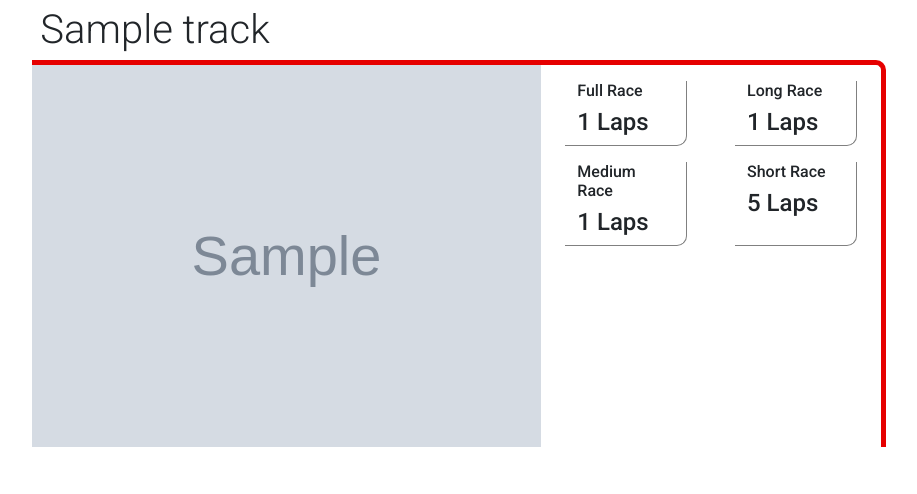
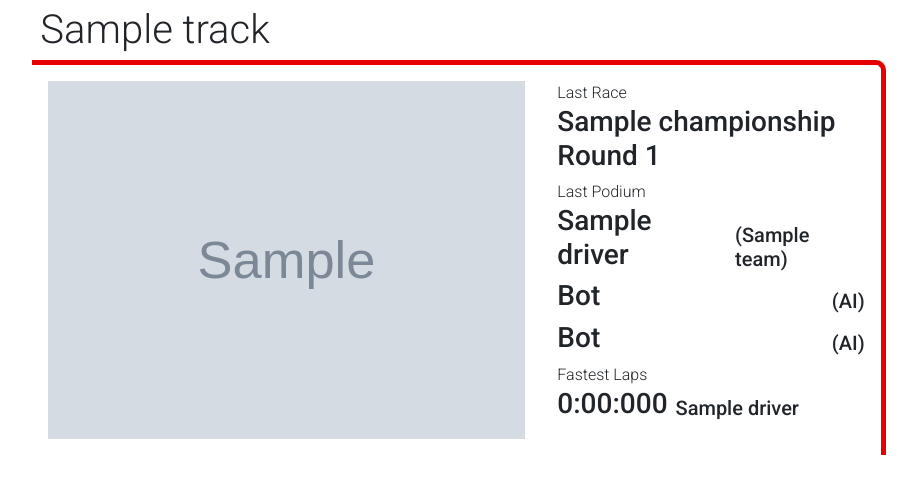
Before and after one commit to Wadu436/formula1-championship, a Django app: page /tracks/1 in a window 1280 px wide. Shown: the part 72-566 px from the top of the page, without its empty margins (181-1098 px from the left). Run offline with Django 3.2, Linux system fonts and the light colour scheme; tables that the repository leaves empty hold one stand-in row (values such as "Sample post"); grey boxes marked "Sample" are stand-in pictures; some libraries are stand-ins or nearby versions.

Commit message:
track detail

```diff
--- a/app/leaderboard/models.py
+++ b/app/leaderboard/models.py
@@ -30,6 +30,9 @@ class Track(models.Model):
 
     def __str__(self):
         return f"{self.location}"
+
+    def fastest_laps(self) -> QuerySet["RaceEntry"]:
+        return RaceEntry.objects.filter(race__track=self).order_by('best_lap_time')
 
 
 class Team(models.Model):
@@ -126,7 +129,7 @@ class Race(models.Model):
     championship = models.ForeignKey(
         Championship, on_delete=models.CASCADE, related_name="races"
     )
-    track = models.ForeignKey(Track, on_delete=models.RESTRICT)
+    track = models.ForeignKey(Track, on_delete=models.RESTRICT, related_name="races")
 
     date_time = models.DateTimeField(blank=True, null=True)
     finished = models.BooleanField(default=False)
@@ -243,6 +246,18 @@ class Race(models.Model):
             case 'F':
                 return track.full_laps
 
+    def podium(self) -> list[Optional["RaceEntry"]]:
+        podium = []
+        for entry in self.race_entries.order_by('finish_position'):
+            while len(podium) < entry.finish_position - 1 and len(podium) < 3:
+                podium.append(None)
+            if len(podium) >= 3:
+                return podium
+            podium.append(entry)
+        while len(podium) < 3:
+            podium.append(None)
+        return podium
+
 class RaceEntry(models.Model):
     race = models.ForeignKey(
         Race, on_delete=models.CASCADE, related_name="race_entries"
--- a/app/leaderboard/templates/leaderboard/track_detail.html
+++ b/app/leaderboard/templates/leaderboard/track_detail.html
@@ -1,49 +1,58 @@
 {% extends "leaderboard/base.html" %}
-
-{% load leaderboard_extras %}
-{% load static %}
-
-{% block head %}
-<link rel="stylesheet" href="{% static 'flags/sprite-hq.css' %}">
-{% endblock %}
-
-{% block title %}Tracks{% endblock %}
-
-{% block content %}
-<div class="d-flex flex-column align-items-center" style="width: 100%;">
+{% load leaderboard_extras %} {% load static %} {% block head %}
+<link rel="stylesheet" href="{% static 'flags/sprite-hq.css' %}" />
+{% endblock %} {% block title %}Tracks{% endblock %} {% block content %}
+<div class="d-flex flex-column align-items-center" style="width: 100%">
     <div class="col-8">
         <div class="d-flex align-items-center">
             <i class="flag3x {{ track.country.flag_css }}"></i>
             <span class="align-middle fw-lighter fs-1 ms-2">{{track.name}}</span>
         </div>
 
-        <div class="d-flex track-box">
+        <div class="d-flex track-box justify-content-center">
             {% if track.detail_image %}
-            <div id="track-map" class="d-flex flex-column" style="flex-basis: 60%;">
-                <img src="{{ track.detail_image.url }}" alt="" style="width: 100%">
+            <div id="track-map" class="d-flex flex-column p-3" style="flex-basis: 60%">
+                <img src="{{ track.detail_image.url }}" alt="" style="width: 100%" />
             </div>
             {% endif %}
-            <div id="track-info" style="flex-basis: 40%">
-                <div class="container pt-2">
-                    <div class="row">
-                        <div class="col info-card mx-4 my-2">
-                            <div class="h6">Full Race</div>
-                            <div class="h4">{{ track.full_laps }} Laps</div>
+            {% if track.detail_image %}
+            <div id="track-detail" class="p-3" style="flex-basis: 40%">
+            {%else%}
+            <div id="track-detail" class="p-3" style="flex-basis: auto%">
+            {% endif %}
+                <div>
+                    <div class="fs-6 fw-light">Last Race</div>
+                    <div id="last-race" class="h3">
+                        {% if last_race %}
+                        {{ last_race.championship.name }} Round {{ last_race.championship_order }}
+                        {% else %} N/A {% endif %}
+                    </div>
+                </div>
+                <div>
+                    <div class="fs-6 fw-light">Last Podium</div>
+                    <div id="podium" class="">
+                        {% if last_race %} {% for entry in last_race.podium %}
+                        <div class="d-flex justify-content-between align-items-end">
+                            {% if entry %}
+                            <div class="me-2 h3">{{entry.driver.name}}</div>
+                            <div class="h5">({{ entry.team.name }})</div>
+                            {% else %}
+                            <div class="me-2 h3">Bot</div>
+                            <div class="h5">(AI)</div>
+                            {% endif %}
                         </div>
-                        <div class="col info-card mx-4 my-2">
-                            <div class="h6">Long Race</div>
-                            <div class="h4">{{ track.long_laps }} Laps</div>
+                        {% endfor %} {% else %} <div class="h3">N/A</div> {% endif %}
+                    </div>
+                </div>
+                <div>
+                    <div class="fs-6 fw-light">Fastest Laps</div>
+                    <div id="podium" class="">
+                        {% if last_race %} {% for entry in track.fastest_laps|slice:":3" %}
+                        <div class="d-flex justify-content-start align-items-end">
+                            <div class="me-2 h3">{{ entry.best_lap_time|duration }}</div>
+                            <div class="me-2 h5">{{ entry.driver.name }}</div>
                         </div>
-                    </div>
-                    <div class="row">
-                        <div class="col info-card mx-4 my-2">
-                            <div class="h6">Medium Race</div>
-                            <div class="h4">{{ track.medium_laps }} Laps</div>
-                        </div>
-                        <div class="col info-card mx-4 my-2">
-                            <div class="h6">Short Race</div>
-                            <div class="h4">5 Laps</div>
-                        </div>
+                        {% endfor %} {% else %} <div class="h3">N/A</div> {% endif %}
                     </div>
                 </div>
             </div>
--- a/app/leaderboard/templatetags/leaderboard_extras.py
+++ b/app/leaderboard/templatetags/leaderboard_extras.py
@@ -1,8 +1,16 @@
+from datetime import timedelta
+
 from django import template
 
 register = template.Library()
 
 
-@register.simple_tag
-def format_date(date, format_string):
-    return date.strftime(format_string)
+@register.filter
+def duration(td: timedelta):
+    total_millis = int(td / timedelta(milliseconds=1))
+
+    minutes = total_millis // 60000
+    seconds = (total_millis % 60000) // 1000
+    millis = total_millis % 1000
+
+    return f"{minutes}:{seconds:02d}:{millis:03d}"
--- a/app/leaderboard/views.py
+++ b/app/leaderboard/views.py
@@ -74,8 +74,10 @@ def track_overview(request):
 def track_detail(request, track_id):
     track = Track.objects.filter(id=track_id).first()
     if track:
+        last_race = track.races.filter(finished=True).order_by("date_time").last()
         context = {
             "track": track,
+            "last_race": last_race,
             "championships": Championship.objects.all(),
         }
         return render(request, "leaderboard/track_detail.html", context=context)
@@ -85,15 +87,15 @@ def track_detail(request, track_id):
 
 # Latest redirect views
 def latest_drivers_standings(request):
-    latest_championship = Championship.objects.latest()
+    latest_championship = Championship.objects.latest("start_date")
     return redirect(reverse("drivers_standings", args=[latest_championship.id]))
 
 
 def latest_constructors_standings(request):
-    latest_championship = Championship.objects.latest()
+    latest_championship = Championship.objects.latest("start_date")
     return redirect(reverse("constructors_standings", args=[latest_championship.id]))
 
 
 def latest_races(request):
-    latest_championship = Championship.objects.latest()
+    latest_championship = Championship.objects.latest("start_date")
     return redirect(reverse("races", args=[latest_championship.id]))
```
